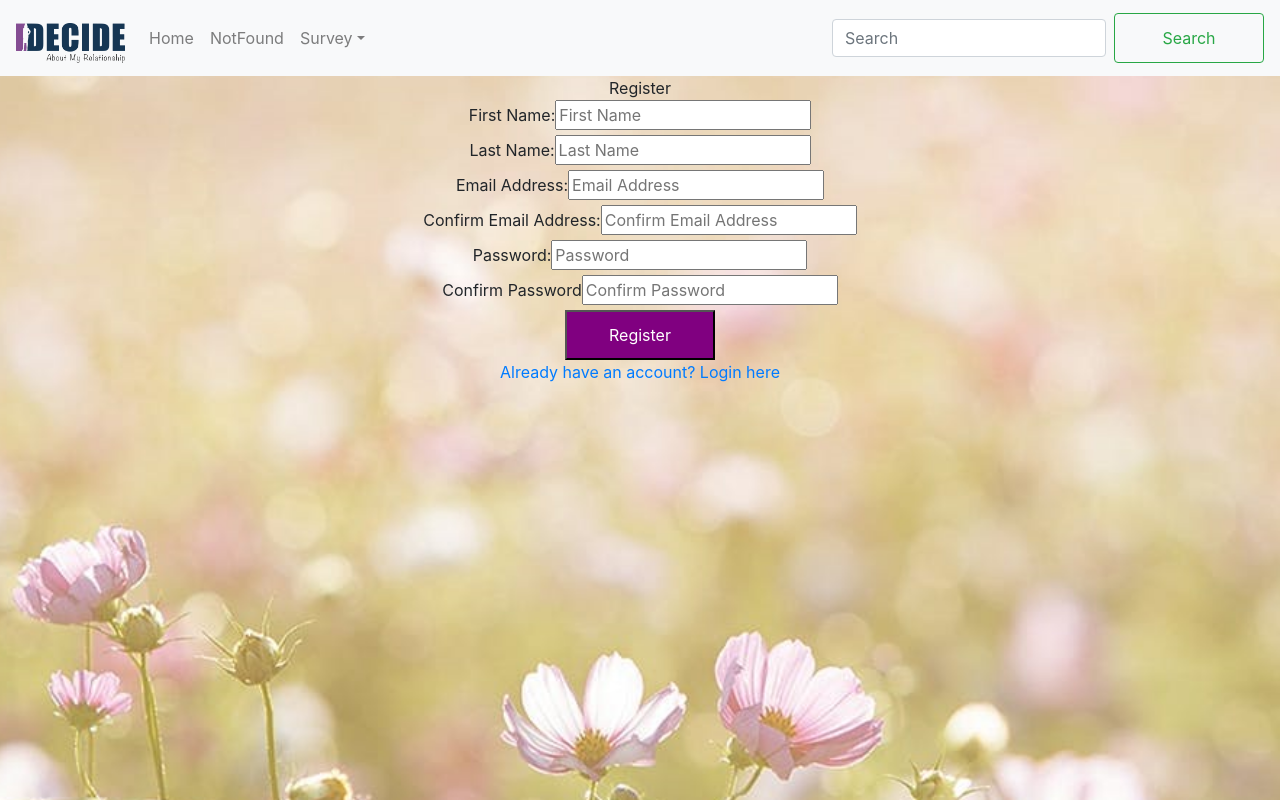
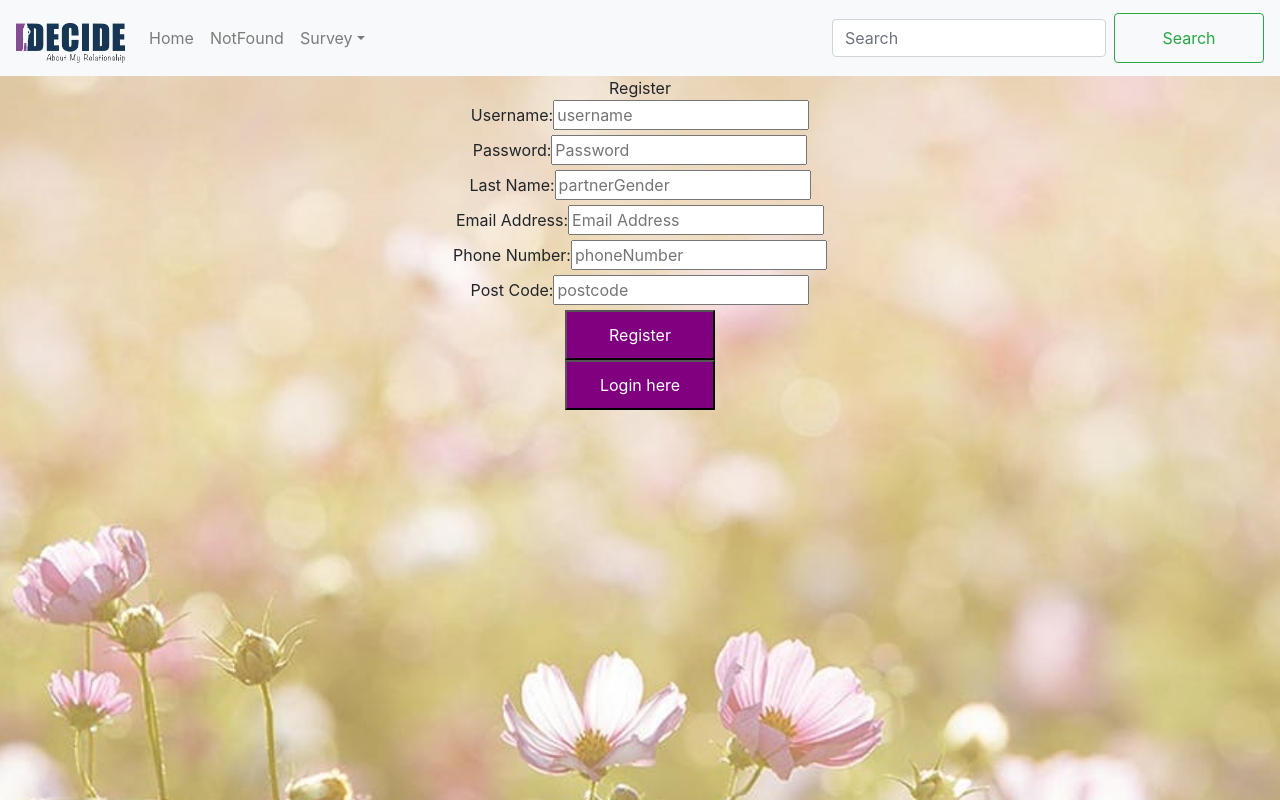
Before and after one commit to ccarner/SWEN90013-2020-ID, a React (Create React App) app in the folder frontend/idecide/: page /loginComponent/registerPage in a window 1280 px wide. Built offline with nearby package versions, Linux system fonts and the light colour scheme.

Commit message:
some demo APIs

```diff
--- a/frontend/idecide/src/API/loginAPI.js
+++ b/frontend/idecide/src/API/loginAPI.js
@@ -1,14 +1,20 @@
 const axios = require('axios');
 
 
-const BACKEND_URL = "https://idecide-back-end-server.com";
+const BACKEND_URL = "http://35.189.32.209:9008";
 // const BACKEND_URL = "http://localhost:3000";
 
-export function loginUser(userIn) {
+export function registerUser(userIn) {
 
-    const { email, password } = userIn;
-    const endpoint = BACKEND_URL + `/userLogin`;
-    // check if the email is present
+    const { username,
+        password,
+        partnerGender,
+        email,
+        phoneNumber,
+        postcode } = userIn;
+
+    const endpoint = BACKEND_URL + `/user`;
+
 
     if (!email) {
         alert("must include a valid email address");
@@ -22,13 +28,30 @@ export function loginUser(userIn) {
             "Content-Type": "application/json"
         },
         data: JSON.stringify({
+            username,
+            password,
+            partnerGender,
             email,
-            password
+            phoneNumber,
+            postcode
         })
     })
 }
 
-export function registerUser(userIn) {
+
+export function getAllAdmins() {
+    const endpoint = BACKEND_URL + `/admin/adminList`;
+    try {
+        return axios.get(endpoint).then(res => res.data);
+    } catch (e) {
+        return e;
+    }
+}
+
+
+
+
+export function loginUser(userIn) {
 
     const { email, password } = userIn;
     const endpoint = BACKEND_URL + `/userRegister`;
--- a/frontend/idecide/src/App.js
+++ b/frontend/idecide/src/App.js
@@ -12,6 +12,7 @@ import Framework from './components/Framework'
 
 import LoginPage from './components/loginComponent/loginPage'
 import RegisterPage from './components/loginComponent/registerPage'
+import AdminInfo from './components/loginComponent/adminInfo'
 import SurveyHome from './components/surveyComponent/surveyHome'
 import RelationshipSurvey from './components/surveyComponent/relationshipSurvey'
 import SafetySurvey from './components/surveyComponent/safetySurvey'
@@ -31,6 +32,7 @@ class App extends Component {
             <Route path="/survey/3.3" component={Framework} />
             <Route path="/loginComponent/loginPage" component={LoginPage} />
             <Route path="/loginComponent/registerPage" component={RegisterPage} />
+            <Route path="/loginComponent/adminInfo" component={AdminInfo} />
             <Route path="/surveyComponent/surveyHome" component={SurveyHome} />
             <Route path="/surveyComponent/relationshipSurvey" component={RelationshipSurvey} />
             <Route path="/surveyComponent/safetySurvey" component={SafetySurvey} />
--- /dev/null
+++ b/frontend/idecide/src/components/loginComponent/adminInfo.js
@@ -0,0 +1,46 @@
+import React from "react";
+
+import { getAllAdmins } from "../../API/loginAPI";
+
+
+
+export default class AdminInfo extends React.Component {
+    constructor(props) {
+        super(props);
+        this.state = {
+
+            email: null,
+            password: null,
+            admins: null,
+            error: null,
+            isLoaded: false,
+        };
+
+    }
+
+    async  fetchAdmins() {
+        const data = await getAllAdmins();
+
+        this.setState({ admins: data["data"], isLoaded: true });
+    }
+
+    componentDidMount() {
+        this.fetchAdmins();
+    }
+
+
+    render() {
+        const { error, isLoaded, admins } = this.state;
+        if (error) {
+            return <div>Error: {error.message}</div>;
+        } else if (!isLoaded) {
+            return <div>Loading...</div>;
+        } else {
+            return (
+                <div>{admins.map(admin =>
+                    <div>{admin.username}<span>:</span>{admin.password}</div>)}</div>
+
+            );
+        }
+    }
+}
--- a/frontend/idecide/src/components/loginComponent/loginPage.js
+++ b/frontend/idecide/src/components/loginComponent/loginPage.js
@@ -2,20 +2,25 @@ import React from "react";
 
 import { loginUser } from "../../API/loginAPI";
 import { NavLink } from 'react-router-dom';
+import AdminInfo from "./adminInfo";
 
 export default class LoginPage extends React.Component {
     constructor(props) {
         super(props);
         this.state = {
-
             email: null,
             password: null,
+            showAdmin: false,
             error: null,
             isLoaded: false,
         };
         this.handleSubmit = this.handleSubmit.bind(this);
+        this.displayAdmins = this.displayAdmins.bind(this);
     }
 
+    displayAdmins() {
+        this.setState({ showAdmin: true });
+    }
     async handleSubmit(event) {
 
         // the following call will stop the form from submitting
@@ -26,13 +31,16 @@ export default class LoginPage extends React.Component {
         var userObject = {};
         data.forEach((value, key) => { userObject[key] = value });
 
-        await loginUser(userObject);
+        let response = await loginUser(userObject);
+        console.log(response);
+
         window.location.replace("/");
     }
 
     render() {
 
         return (
+            <div>
                 <form onSubmit={this.handleSubmit}>
                     <div>
                         <div className="header">Login</div>
@@ -60,11 +68,23 @@ export default class LoginPage extends React.Component {
                             <button >Login</button>
                             <br />
 
-                        <NavLink to='./registerPage'>Signup here</NavLink>
+                            <NavLink to='./registerPage'>
+                                <button>Signup here</button>
+                            </NavLink>
                         </div>
 
                     </div>
                 </form>
+
+                <div style={{ padding: "80px" }}>
+                    <h6>For Demo Purpose Only:</h6>
+
+                    <button onClick={this.displayAdmins}>Display Admins</button>
+
+                    {this.state.showAdmin ? <AdminInfo /> : null}
+                </div>
+
+            </div>
         );
     }
 }
--- a/frontend/idecide/src/components/loginComponent/registerPage.js
+++ b/frontend/idecide/src/components/loginComponent/registerPage.js
@@ -7,12 +7,13 @@ export default class RegisterPage extends React.Component {
     constructor(props) {
         super(props);
         this.state = {
-            firstname: null,
-            lastname: null,
+            username: null,
+            password: null,
+            partnerGender: null,
             email: null,
-            password: null,
-            error: null,
-            isLoaded: false,
+            phoneNumber: null,
+            postcode: null,
+            response: "Nothing yet"
         };
         this.handleSubmit = this.handleSubmit.bind(this);
     }
@@ -34,6 +35,7 @@ export default class RegisterPage extends React.Component {
     render() {
 
         return (
+            <div>
                 <form onSubmit={this.handleSubmit}>
                     <div>
                         <div className="header">Register</div>
@@ -41,12 +43,16 @@ export default class RegisterPage extends React.Component {
 
                             <div className="form">
                                 <div >
-                                <label htmlFor="firstname">First Name: </label>
-                                <input type="text" name="firstname" placeholder="First Name" />
+                                    <label htmlFor="username">Username: </label>
+                                    <input type="text" name="username" placeholder="username" />
                                 </div>
                                 <div>
-                                <label htmlFor="lastname">Last Name: </label>
-                                <input type="text" name="lastname" placeholder="Last Name" />
+                                    <label htmlFor="password">Password: </label>
+                                    <input type="password" name="password" placeholder="Password" />
+                                </div>
+                                <div>
+                                    <label htmlFor="partnerGender">Last Name: </label>
+                                    <input type="text" name="partnerGender" placeholder="partnerGender" />
                                 </div>
                                 <div >
                                     <label htmlFor="email">Email Address: </label>
@@ -54,18 +60,15 @@ export default class RegisterPage extends React.Component {
                                 </div>
 
                                 <div >
-                                <label htmlFor="email2">Confirm Email Address: </label>
-                                <input type="text" name="email2" placeholder="Confirm Email Address" />
+                                    <label htmlFor="phoneNumber">Phone Number: </label>
+                                    <input type="text" name="phoneNumber" placeholder="phoneNumber" />
                                 </div>
 
-                            <div>
-                                <label htmlFor="password">Password: </label>
-                                <input type="password" name="password" placeholder="Password" />
-                            </div>
+
 
                                 <div >
-                                <label htmlFor="password2">Confirm Password</label>
-                                <input type="password" name="password2" placeholder="Confirm Password" />
+                                    <label htmlFor="postcode">Post Code:</label>
+                                    <input type="text" name="postcode" placeholder="postcode" />
                                 </div>
 
                             </div>
@@ -75,11 +78,15 @@ export default class RegisterPage extends React.Component {
                         <div className="footer">
                             <button >Register</button>
                             <br />
-                        <NavLink to='./loginPage'>Already have an account? Login here</NavLink>
+                            <NavLink to='./loginPage'>
+                                <button>Login here</button>
+                            </NavLink>
                         </div>
 
                     </div>
                 </form>
+                {/* <div><h1>Returned message:{this.state.response}</h1></div> */}
+            </div>
         );
     }
 }
```
Lines whose indentation alone changed are shown as unchanged.
